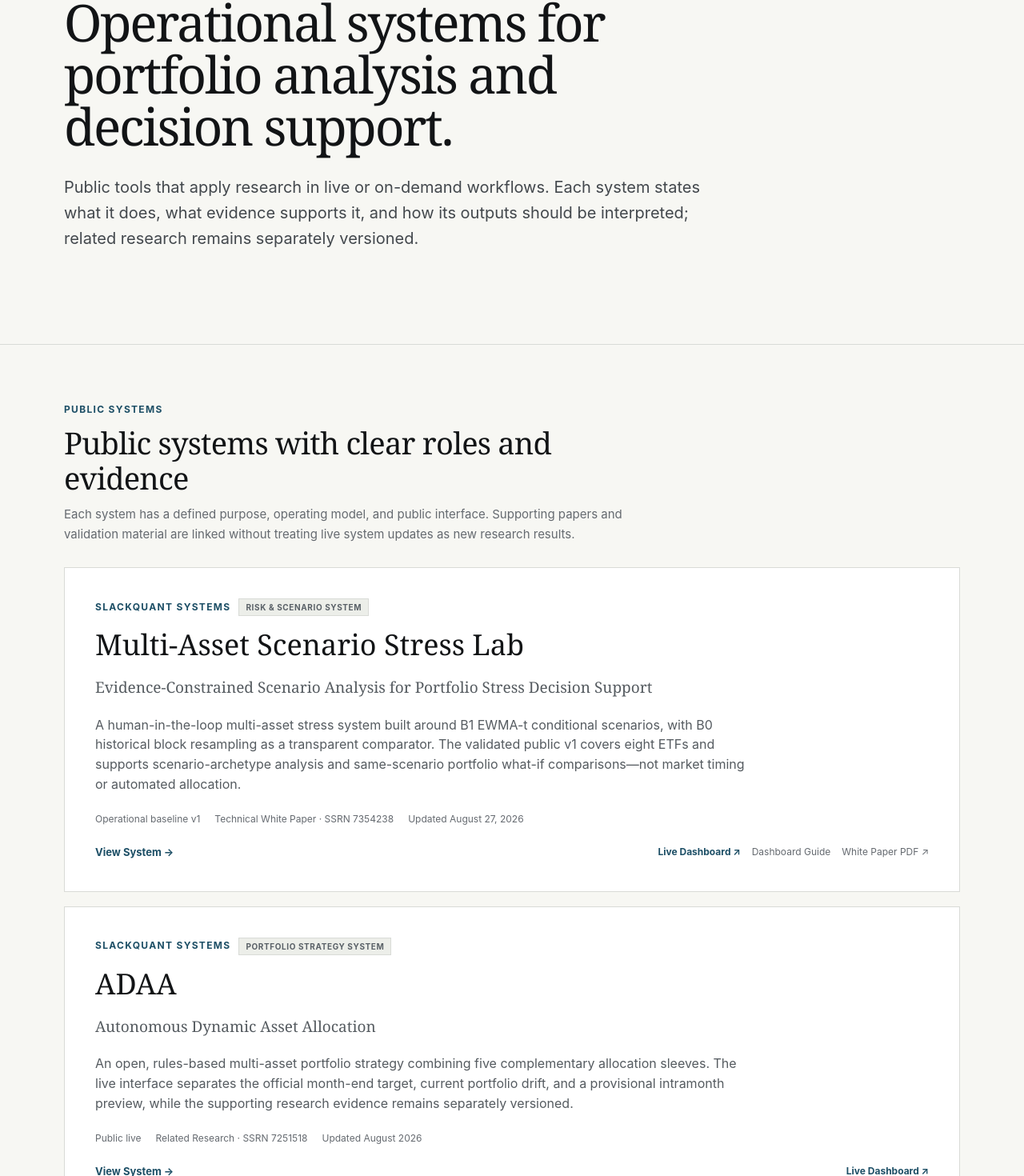
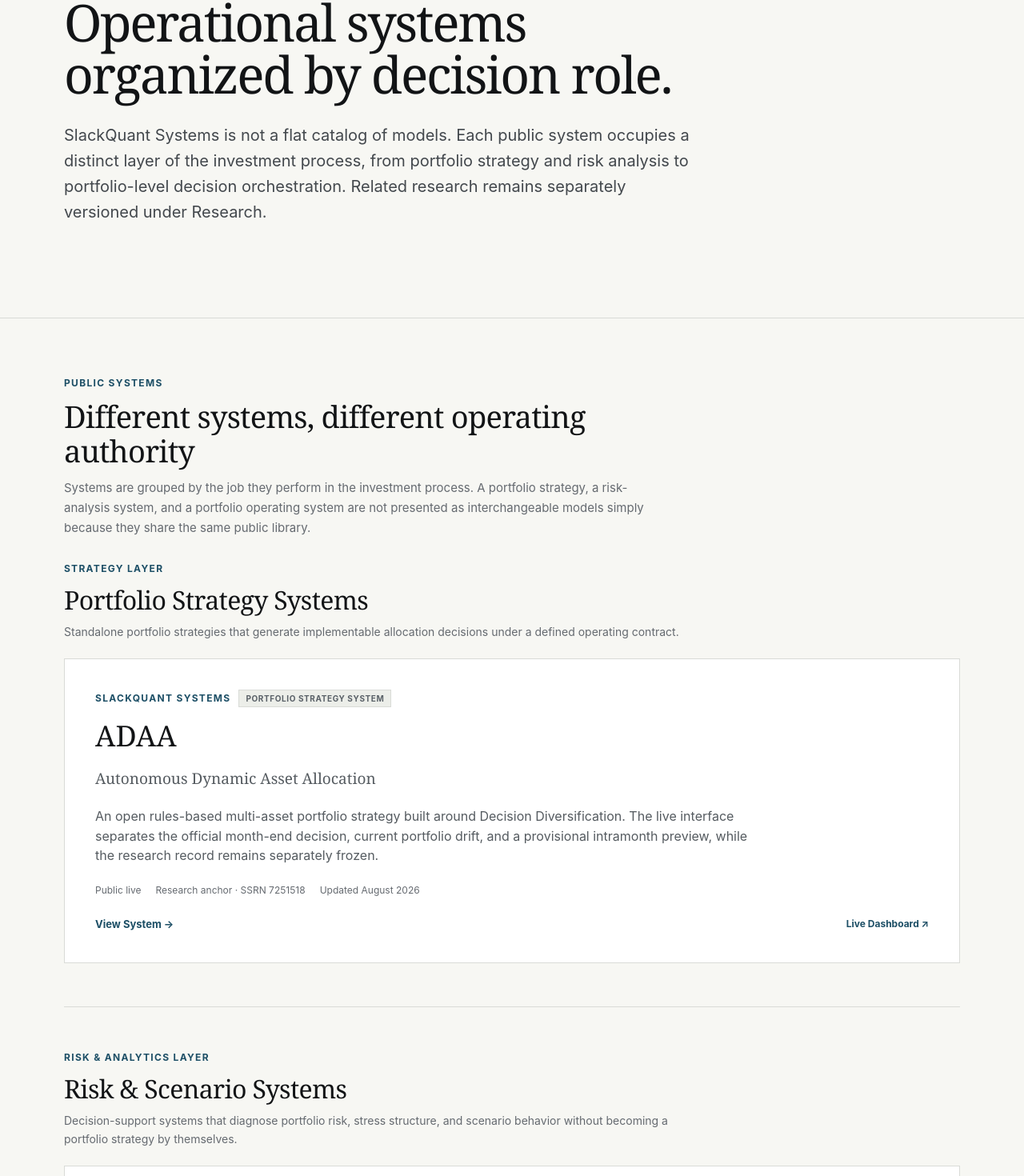
Before and after one commit to slackquant80/slackquant-research, a Next.js app: page /systems in a window 1280 px wide. Shown: the part 219-1689 px from the top of the page at 80% size. Built offline with nearby package versions, Linux system fonts and the light colour scheme; no server answers.

Commit message:
Reposition ADAA and prepare Systems hierarchy for PDS

```diff
--- a/src/app/globals.css
+++ b/src/app/globals.css
@@ -699,6 +699,19 @@
 .system-card{background:var(--paper);border:1px solid var(--line);padding:38px}
 .system-card h2{font-family:Georgia,"Times New Roman",serif;font-size:36px;font-weight:500;line-height:1.12;margin:0 0 8px}
 .system-card>p{max-width:820px;color:#555b60}
+.system-card-flagship{background:#171b1e;color:#fff;border-color:#171b1e;border-top:3px solid var(--accent);padding:50px}
+.system-card-flagship h2{font-size:44px}
+.system-card-flagship>p,.system-card-flagship .card-subtitle,.system-card-flagship .card-meta{color:#c5cbcf}
+.system-card-flagship .track-chip{border-color:#465057;background:#20262a;color:#d7dde0}
+.system-card-flagship .strong-link{color:#fff}
+.system-card-flagship .card-artifact-links{color:#b9c1c6}
+.systems-group-stack{display:grid;gap:54px}
+.systems-group{padding-top:2px}
+.systems-group+.systems-group{padding-top:54px;border-top:1px solid var(--line)}
+.systems-group-head{max-width:780px;margin-bottom:22px}
+.systems-group-head .kicker{margin-bottom:10px}
+.systems-group-head h2{font-family:Georgia,"Times New Roman",serif;font-size:32px;font-weight:500;line-height:1.16;letter-spacing:-.02em;margin:0 0 10px}
+.systems-group-head p{margin:0;color:var(--muted);font-size:14px;line-height:1.65}
 .home-system-card{min-height:0}
 .home-system-card p{max-width:820px}
 .system-detail-layout{align-items:start}
@@ -768,16 +781,10 @@
 .adaa-state-card.official{border-top:3px solid var(--accent)}
 .adaa-state-card.current{border-top:3px solid #68737a}
 .adaa-state-card.preview{border-top:3px solid #a98345}
-.adaa-sleeve-list{margin-top:26px;border-top:1px solid var(--line)}
-.adaa-sleeve-row{display:grid;grid-template-columns:92px 1fr;gap:22px;padding:22px 0;border-bottom:1px solid var(--line);align-items:start}
-.adaa-sleeve-code{font-family:Georgia,"Times New Roman",serif;font-size:27px;line-height:1;color:var(--accent)}
-.adaa-sleeve-row h3{font-size:17px;margin:0 0 5px}
-.adaa-sleeve-row p{margin:0;color:var(--muted);font-size:14px;line-height:1.6}
+.adaa-architecture-grid{margin-top:26px}
 .adaa-evidence-dual{margin-top:26px}
 .adaa-evidence-list{margin-top:24px}
 .adaa-artifact-grid{grid-template-columns:repeat(2,minmax(0,1fr));max-width:none}
 @media(max-width:760px){
-  .adaa-sleeve-row{grid-template-columns:62px 1fr;gap:14px}
-  .adaa-sleeve-code{font-size:23px}
   .adaa-artifact-grid{grid-template-columns:1fr}
 }
--- a/src/app/systems/page.tsx
+++ b/src/app/systems/page.tsx
@@ -1,11 +1,11 @@
 import type { Metadata } from "next";
 import { SystemCard } from "@/components/SystemCard";
-import { systemItems } from "@/data/systems";
+import { systemGroupDefinitions, systemItems } from "@/data/systems";
 
 export const metadata: Metadata = {
   title: "Systems",
   description:
-    "Operational investment, portfolio, and decision-support systems published by SlackQuant Research.",
+    "Operational investment and decision systems published by SlackQuant, organized by their role in the portfolio decision process.",
 };
 
 export default function SystemsPage() {
@@ -14,11 +14,11 @@
       <section className="index-hero systems-index-hero">
         <div className="shell">
           <div className="eyebrow">Systems</div>
-          <h1>Operational systems for portfolio analysis and decision support.</h1>
+          <h1>Operational systems organized by decision role.</h1>
           <p className="hero-copy">
-            Public tools that apply research in live or on-demand workflows.
-            Each system states what it does, what evidence supports it, and how its
-            outputs should be interpreted; related research remains separately versioned.
+            SlackQuant Systems is not a flat catalog of models. Each public system occupies a distinct
+            layer of the investment process, from portfolio strategy and risk analysis to portfolio-level
+            decision orchestration. Related research remains separately versioned under Research.
           </p>
         </div>
       </section>
@@ -27,21 +27,39 @@
         <div className="shell">
           <div className="research-stream-head systems-stream-head">
             <div className="kicker">Public systems</div>
-            <h2>Public systems with clear roles and evidence</h2>
+            <h2>Different systems, different operating authority</h2>
             <p>
-              Each system has a defined purpose, operating model, and public
-              interface. Supporting papers and validation material are linked without
-              treating live system updates as new research results.
+              Systems are grouped by the job they perform in the investment process. A portfolio strategy,
+              a risk-analysis system, and a portfolio operating system are not presented as interchangeable
+              models simply because they share the same public library.
             </p>
           </div>
-          <div className="research-list">
-            {systemItems.map((item) => (
-              <SystemCard key={item.slug} item={item} />
-            ))}
+
+          <div className="systems-group-stack">
+            {systemGroupDefinitions.map((group) => {
+              const items = systemItems.filter((item) => item.systemGroup === group.key);
+              if (!items.length) return null;
+
+              return (
+                <section className="systems-group" key={group.key}>
+                  <div className="systems-group-head">
+                    <div className="kicker">{group.kicker}</div>
+                    <h2>{group.title}</h2>
+                    <p>{group.description}</p>
+                  </div>
+                  <div className="research-list">
+                    {items.map((item) => (
+                      <SystemCard key={item.slug} item={item} />
+                    ))}
+                  </div>
+                </section>
+              );
+            })}
           </div>
+
           <p className="systems-rollout-note">
-            Systems are listed together for navigation, but they may serve different
-            portfolio roles and use different operating and documentation structures.
+            Empty operating layers are not shown before a public system is ready. New systems enter the
+            hierarchy only after their role, authority, evidence, and disclosure contract are defined.
           </p>
         </div>
       </section>
--- a/src/components/SystemCard.tsx
+++ b/src/components/SystemCard.tsx
@@ -3,7 +3,7 @@
 
 export function SystemCard({ item }: { item: SystemItem }) {
   return (
-    <article className="system-card">
+    <article className={`system-card ${item.prominence === "flagship" ? "system-card-flagship" : ""}`}>
       <div className="card-kicker-row">
         <div className="kicker">SlackQuant Systems</div>
         <span className="track-chip">{item.category}</span>
--- a/src/data/systems.ts
+++ b/src/data/systems.ts
@@ -1,8 +1,12 @@
+export type SystemGroupKey = "portfolio-decision" | "portfolio-strategy" | "risk-scenario";
+
 export type SystemItem = {
   slug: string;
   title: string;
   subtitle: string;
   category: string;
+  systemGroup: SystemGroupKey;
+  prominence?: "flagship" | "standard";
   status: string;
   dateLabel: string;
   shortSummary: string;
@@ -32,10 +36,12 @@
     subtitle:
       "Evidence-Constrained Scenario Analysis for Portfolio Stress Decision Support",
     category: "Risk & Scenario System",
+    systemGroup: "risk-scenario",
+    prominence: "standard",
     status: "Operational baseline v1",
     dateLabel: "Updated August 27, 2026",
     shortSummary:
-      "A human-in-the-loop multi-asset stress system built around B1 EWMA-t conditional scenarios, with B0 historical block resampling as a transparent comparator. The validated public v1 covers eight ETFs and supports scenario-archetype analysis and same-scenario portfolio what-if comparisons—not market timing or automated allocation.",
+      "A human-in-the-loop multi-asset stress system centered on B1 EWMA-t conditional scenarios, with B0 historical block resampling kept visible as the transparent comparator. The validated v1 public universe contains eight ETFs. The retained public use is scenario-archetype stress representation and same-cloud portfolio what-if analysis, not market timing or automated allocation.",
     role: "Scenario-Based Portfolio Stress Decision Support",
     ssrnId: "7354238",
     evidenceLabel: "Technical White Paper",
@@ -55,13 +61,15 @@
     title: "ADAA",
     subtitle: "Autonomous Dynamic Asset Allocation",
     category: "Portfolio Strategy System",
+    systemGroup: "portfolio-strategy",
+    prominence: "standard",
     status: "Public live",
     dateLabel: "Updated August 2026",
     shortSummary:
-      "An open, rules-based multi-asset portfolio strategy combining five complementary allocation sleeves. The live interface separates the official month-end target, current portfolio drift, and a provisional intramonth preview, while the supporting research evidence remains separately versioned.",
-    role: "Rule-Governed Multi-Asset Portfolio Strategy",
+      "An open rules-based multi-asset portfolio strategy built around Decision Diversification. The live interface separates the official month-end decision, current portfolio drift, and a provisional intramonth preview, while the research record remains separately frozen.",
+    role: "Decision-Diversified Multi-Asset Portfolio Strategy",
     ssrnId: "7251518",
-    evidenceLabel: "Related Research",
+    evidenceLabel: "Research anchor",
     methodsKey: "adaa-system",
     links: {
       ssrn: "https://papers.ssrn.com/sol3/papers.cfm?abstract_id=7251518",
@@ -75,6 +83,35 @@
   },
 ];
 
+export const systemGroupDefinitions: Array<{
+  key: SystemGroupKey;
+  kicker: string;
+  title: string;
+  description: string;
+}> = [
+  {
+    key: "portfolio-decision",
+    kicker: "Operating layer",
+    title: "Portfolio Decision & Operating Systems",
+    description:
+      "Systems that qualify, combine, monitor, and govern multiple strategy or forecasting inputs at the portfolio-management level.",
+  },
+  {
+    key: "portfolio-strategy",
+    kicker: "Strategy layer",
+    title: "Portfolio Strategy Systems",
+    description:
+      "Standalone portfolio strategies that generate implementable allocation decisions under a defined operating contract.",
+  },
+  {
+    key: "risk-scenario",
+    kicker: "Risk & analytics layer",
+    title: "Risk & Scenario Systems",
+    description:
+      "Decision-support systems that diagnose portfolio risk, stress structure, and scenario behavior without becoming a portfolio strategy by themselves.",
+  },
+];
+
 export function getSystem(slug: string) {
   return systemItems.find((item) => item.slug === slug);
 }
```
Also changed, not shown: src/app/systems/adaa/page.tsx (+58 -58 lines), 2 other files (tests, documents, lock files or other folders).
